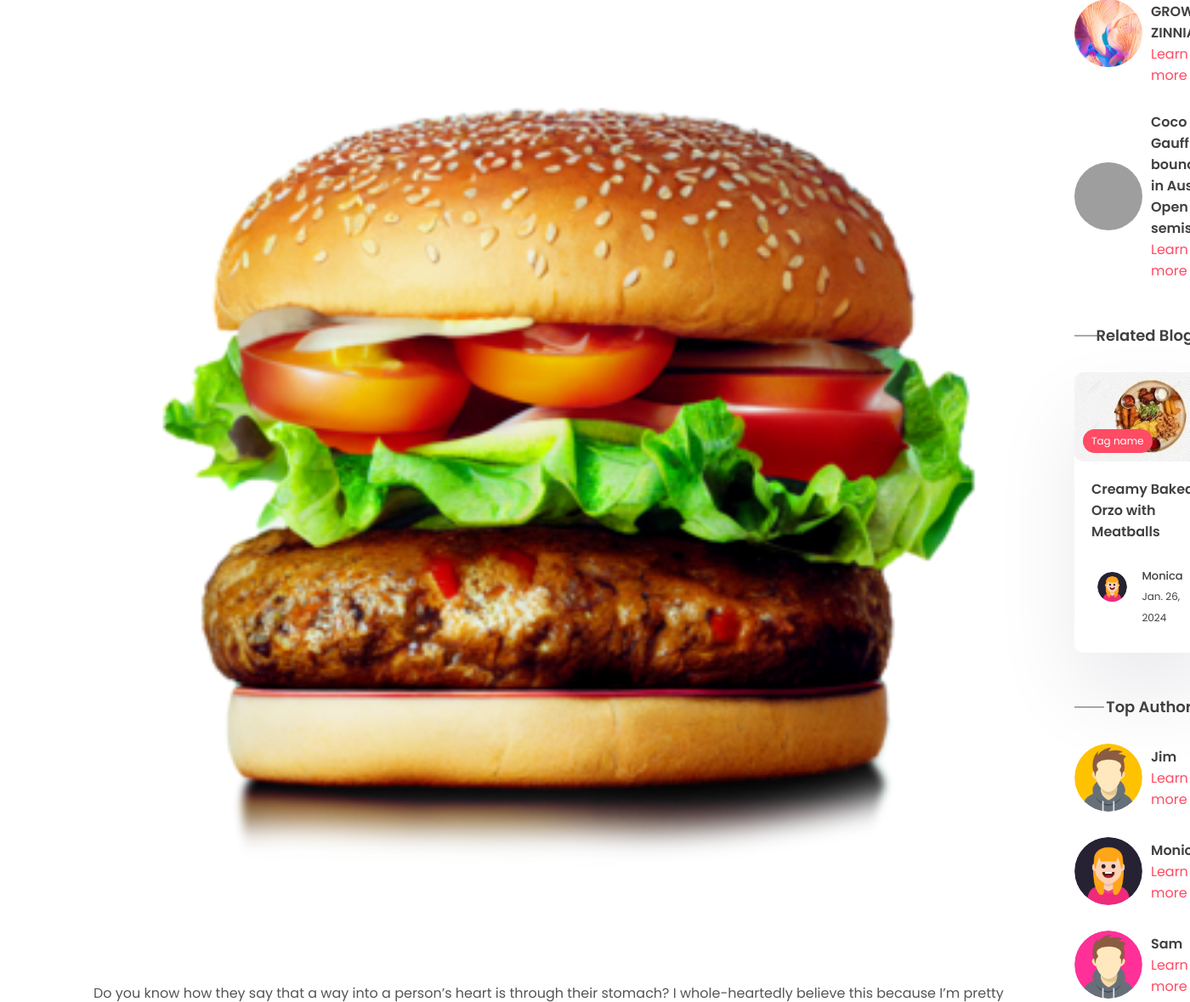
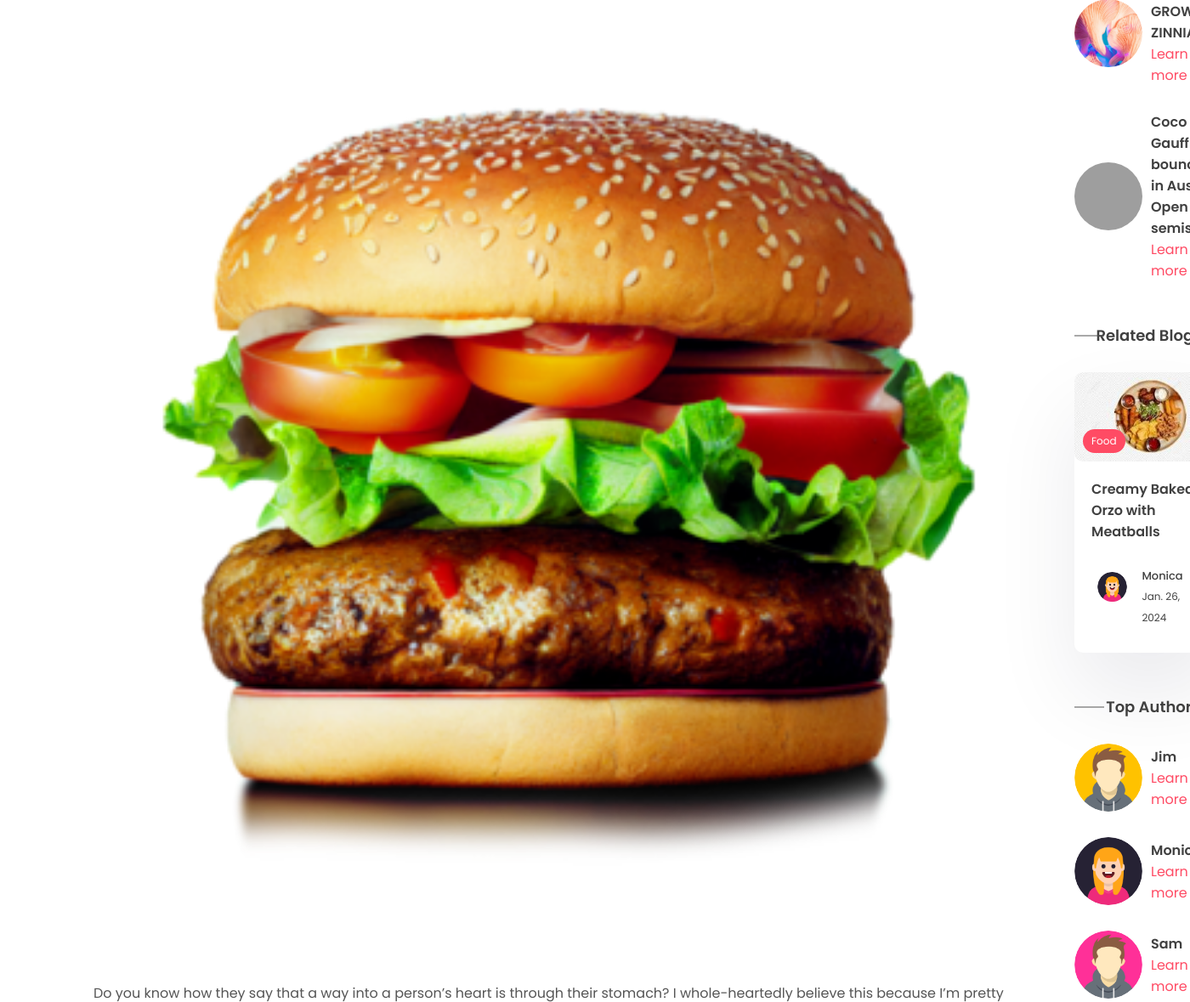
Before and after one commit to GitHub-Sanjit/blogapp, a Django app: a page that uses app/templates/app/post.html in a window 1400 px wide; the page is wider, and only the part inside the window is pictured. Shown: the part 361-1540 px from the top of that part at 85% size. Run offline with Django 4.2, Linux system fonts and the light colour scheme; data comes from the database, SQL or seed files in the repository; both versions use the stored data as it was after the commit; data that the repository does not hold is empty; some libraries are stand-ins or nearby versions; grey boxes are pictures that could not be loaded.

Commit message:
related blogs updated

```diff
--- a/app/templates/app/post.html
+++ b/app/templates/app/post.html
@@ -252,7 +252,7 @@
                 <div class="card">
                   <div class="post-img">
                     <img src="{{ post.image.url|default_if_none:'#' }}" alt="" />
-                    <div class="tag">Tag name</div>
+                    <div class="tag">{{post.tags.all.0.name}}</div>
                   </div>
                   <div class="card-content">
                     <h3>
```
Also changed, not shown: db.sqlite3.
